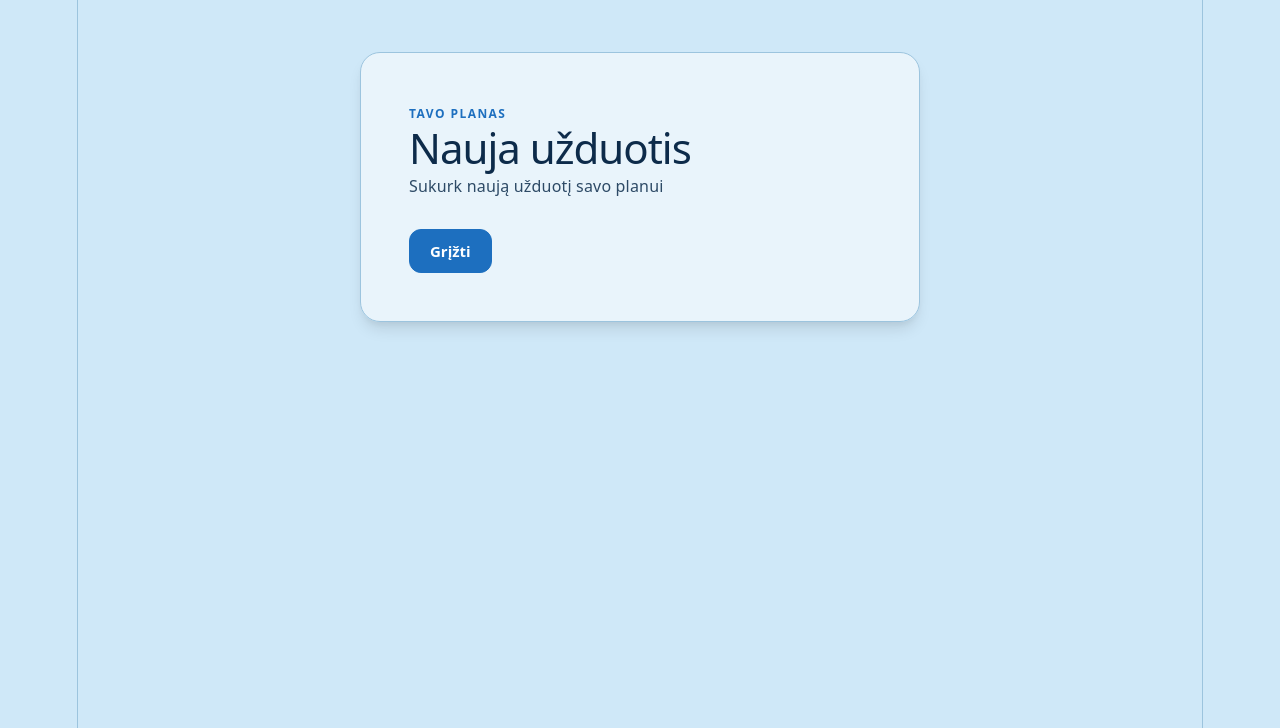
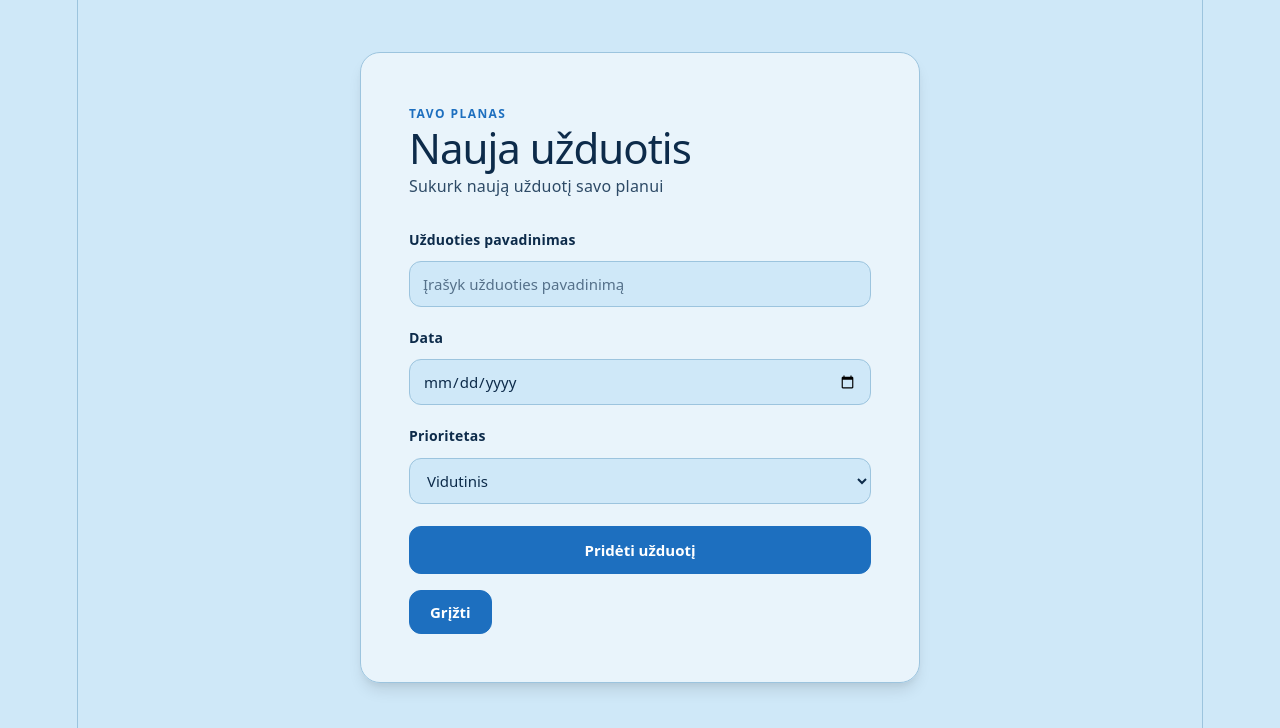
Before and after one commit to vytautasmurauskas8-oss/terminal_praktika, a React (Vite) app: page / in a window 1280 px wide. Both pictures are taken after a click on the button "+ Nauja užduotis". Shown: the top 728 px of the page. Built offline with nearby package versions, Linux system fonts and the light colour scheme.

Commit message:
prideta uzduoties forma

```diff
--- a/src/AddTask.css
+++ b/src/AddTask.css
@@ -29,9 +29,67 @@
   font-size: 16px;
 }
 
+.add-task-form {
+  display: grid;
+  gap: 18px;
+  margin-top: 28px;
+}
+
+.add-task-field {
+  display: grid;
+  gap: 8px;
+  color: var(--text-h);
+  font-size: 14px;
+  font-weight: 650;
+}
+
+.add-task-field input,
+.add-task-field select {
+  width: 100%;
+  min-height: 46px;
+  box-sizing: border-box;
+  padding: 10px 13px;
+  border: 1px solid var(--border);
+  border-radius: 12px;
+  background: var(--bg);
+  color: var(--text-h);
+  font: 400 15px var(--sans);
+}
+
+.add-task-field input:focus,
+.add-task-field select:focus {
+  border-color: var(--accent);
+  outline: 3px solid var(--accent-bg);
+}
+
+.add-task-field input::placeholder { color: var(--text); opacity: .75; }
+
+.add-task-submit {
+  min-height: 48px;
+  margin-top: 4px;
+  padding: 11px 20px;
+  border: 1px solid var(--accent);
+  border-radius: 12px;
+  background: var(--accent);
+  color: #fff;
+  font: 650 15px var(--sans);
+  cursor: pointer;
+  transition: background .18s ease, transform .18s ease;
+}
+
+.add-task-submit:hover {
+  background: var(--text-h);
+  transform: translateY(-1px);
+}
+
+.add-task-submit:focus-visible {
+  outline: 3px solid var(--accent-border);
+  outline-offset: 3px;
+}
+
 .add-task-back {
   min-height: 44px;
-  margin-top: 30px;
+  margin-top: 16px;
   padding: 10px 20px;
   border: 1px solid var(--accent);
   border-radius: 12px;
--- a/src/AddTask.jsx
+++ b/src/AddTask.jsx
@@ -1,12 +1,54 @@
+import { useState } from 'react'
 import './AddTask.css'
 
 function AddTask({ onBack }) {
+  const [title, setTitle] = useState('')
+  const [date, setDate] = useState('')
+  const [priority, setPriority] = useState('Vidutinis')
+
+  const handleSubmit = (event) => {
+    event.preventDefault()
+  }
+
   return (
     <main className="add-task-page">
       <section className="add-task-card" aria-labelledby="add-task-heading">
         <p className="eyebrow">Tavo planas</p>
         <h1 id="add-task-heading">Nauja užduotis</h1>
         <p className="add-task-description">Sukurk naują užduotį savo planui</p>
+        <form className="add-task-form" onSubmit={handleSubmit}>
+          <label className="add-task-field">
+            <span>Užduoties pavadinimas</span>
+            <input
+              type="text"
+              value={title}
+              onChange={(event) => setTitle(event.target.value)}
+              placeholder="Įrašyk užduoties pavadinimą"
+              required
+            />
+          </label>
+
+          <label className="add-task-field">
+            <span>Data</span>
+            <input
+              type="date"
+              value={date}
+              onChange={(event) => setDate(event.target.value)}
+              required
+            />
+          </label>
+
+          <label className="add-task-field">
+            <span>Prioritetas</span>
+            <select value={priority} onChange={(event) => setPriority(event.target.value)}>
+              <option>Žemas</option>
+              <option>Vidutinis</option>
+              <option>Aukštas</option>
+            </select>
+          </label>
+
+          <button className="add-task-submit" type="submit">Pridėti užduotį</button>
+        </form>
         <button className="add-task-back" type="button" onClick={onBack}>Grįžti</button>
       </section>
     </main>
```
Also changed, not shown: 1 other file (tests, documents, lock files or other folders).
